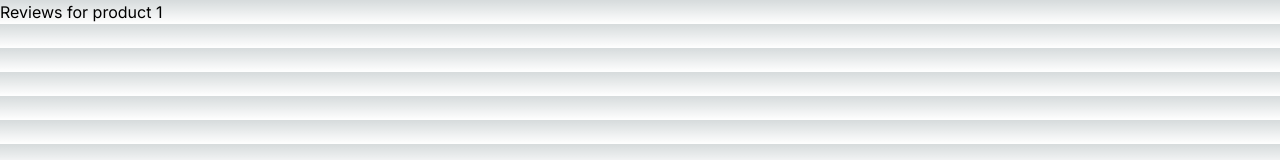
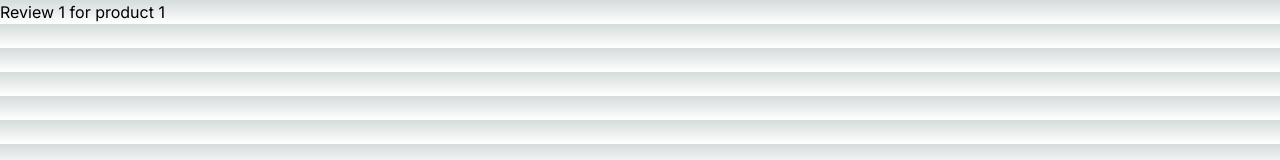
Before and after one commit to Plouis53/mental-health-website, a Next.js app: page /products/1/reviews/1 in a window 1280 px wide. Shown: the top 160 px of the page. Built offline with nearby package versions, Linux system fonts and the light colour scheme.

Commit message:
added not found pages

```diff
--- /dev/null
+++ b/src/app/not-found.tsx
@@ -0,0 +1,8 @@
+export default function NotFound() {
+  return (
+    <div>
+      <h2>Page not found</h2>
+      <p>Could not find requested resources</p>
+    </div>
+  );
+}
--- /dev/null
+++ b/src/app/products/[productsId]/reviews/[reviewsId]/not-found.tsx
@@ -0,0 +1,7 @@
+export default function NotFound() {
+  return (
+    <div>
+      <h2>Review not found</h2>
+    </div>
+  );
+}
--- a/src/app/products/[productsId]/reviews/[reviewsId]/page.tsx
+++ b/src/app/products/[productsId]/reviews/[reviewsId]/page.tsx
@@ -1,13 +1,38 @@
+import { notFound } from "next/navigation";
+
 export default function ReviewDetail({
   params,
 }: {
-  params: { productsId: string; reviewId: string };
+  params: { productsId: string; reviewsId: string };
 }) {
+  if (parseInt(params.reviewsId) > 1000) {
+    notFound();
+  }
+
   return (
     <div>
       <h1>
-        Reviews {params.reviewId} for product {params.productsId}
+        Review {params.reviewsId} for product {params.productsId}
       </h1>
     </div>
   );
 }
+
+// import { notFound } from "next/navigation";
+
+// export default function ReviewDetail({
+//   params,
+// }: {
+//   params: { productsId: string; reviewId: string };
+// }) {
+//   if (parseInt(params.reviewId > 1000)) {
+//     notFound();
+//   }
+//   return (
+//     <div>
+//       <h1>
+//         Reviews {params.reviewId} for product {params.productsId}
+//       </h1>
+//     </div>
+//   );
+// }
```
